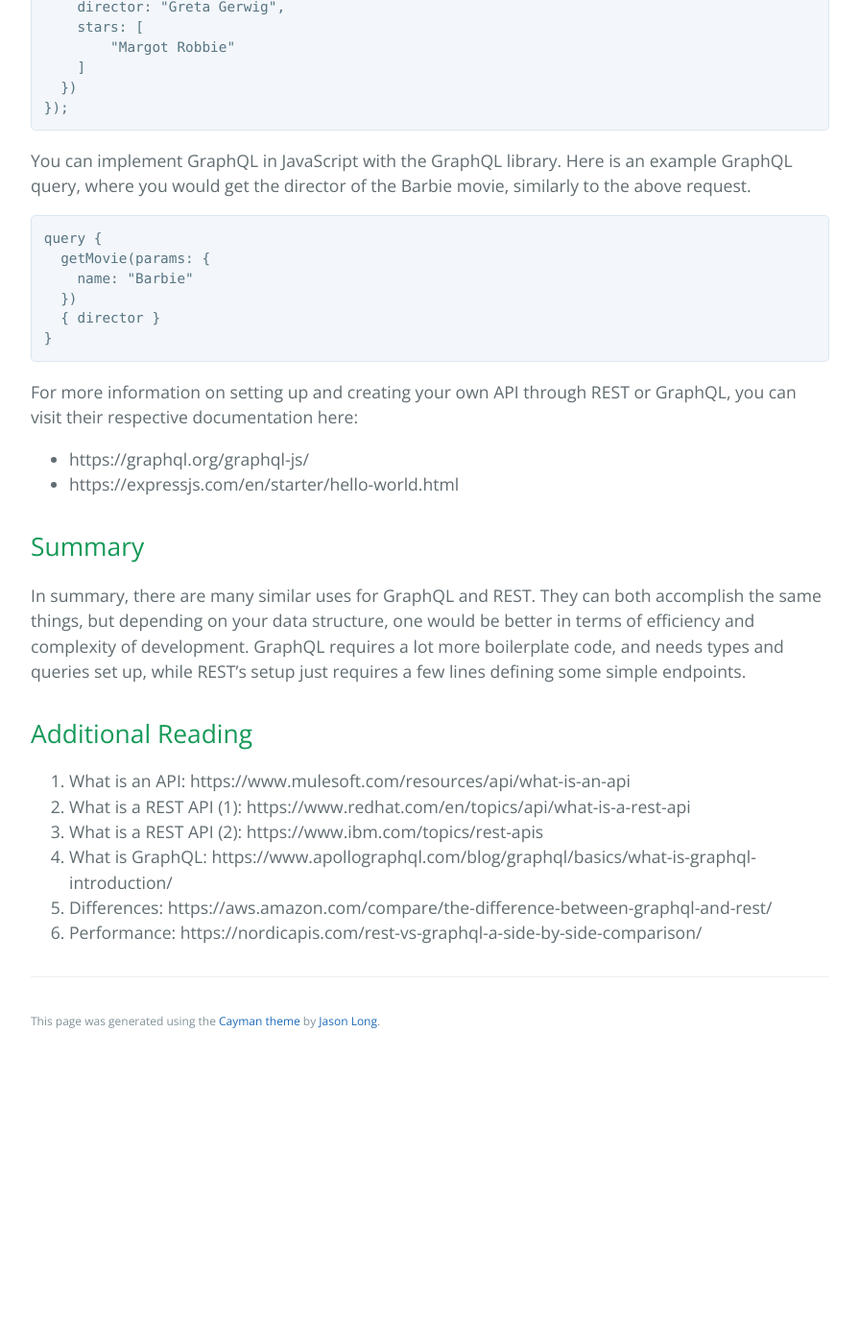
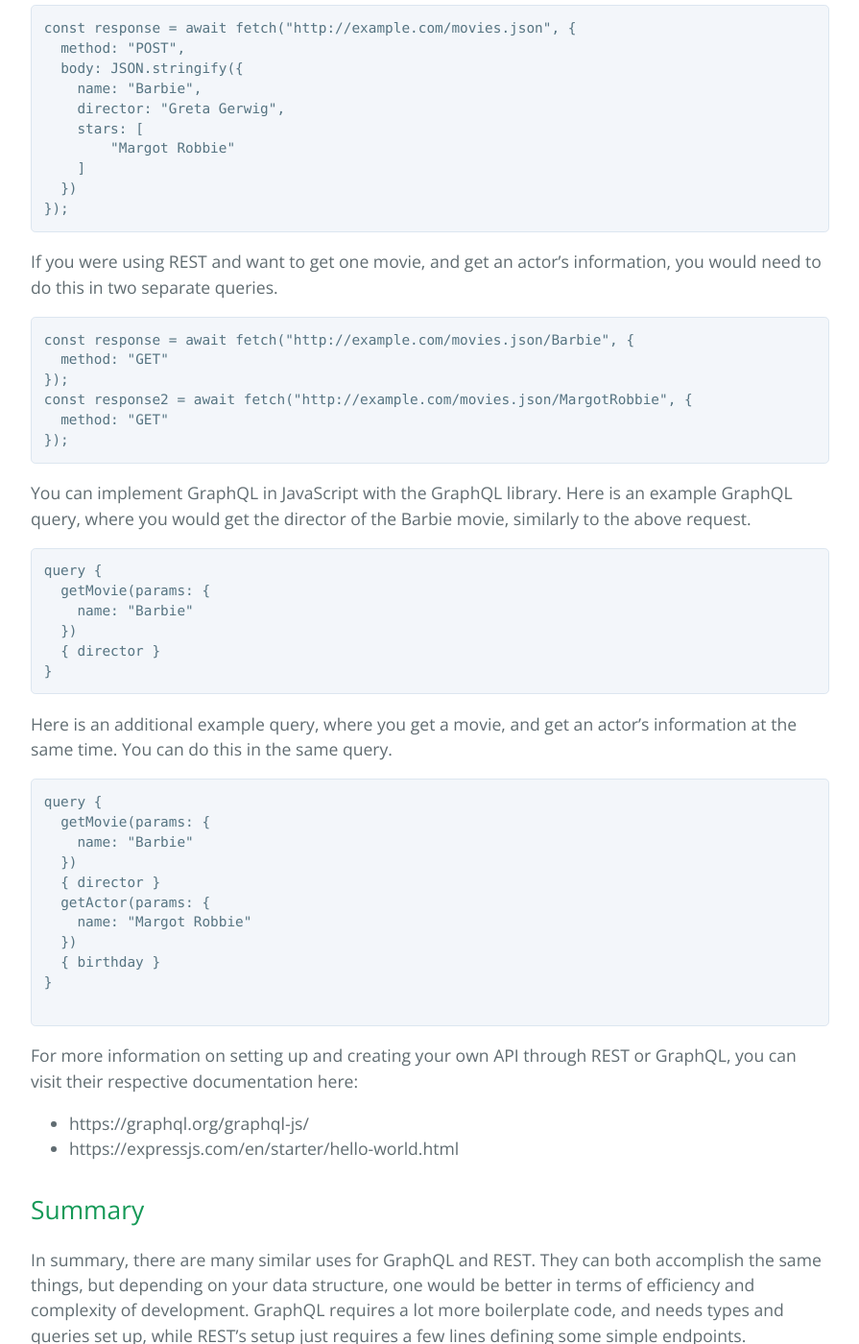
Before and after one commit to learning-software-engineering/learning-software-engineering.github.io, a Jekyll site: the page built from Topics/Development_Process/GraphQL_VS_REST.md, in a window 1280 px wide and 1400 px high, scrolled down 3293 px. Shown: the whole window at 96% size, without its empty margins (192-1087 px from the left). Built offline with Jekyll 4.4.1, drawn with Linux system fonts in a browser that asks for light colours; our own code applies the rules of GitHub Pages for plain Markdown files; before the commit the page ends 4399 px from its top, so only the background shows below that; some of the changed text lies outside the part shown.

Commit message:
Add examples of multiple queries or mutations via graphql and rest

````diff
--- a/Topics/Development_Process/GraphQL_VS_REST.md
+++ b/Topics/Development_Process/GraphQL_VS_REST.md
@@ -45,6 +45,7 @@ GraphQL is different from REST in the sense that it is not actually an API archi
     + To follow proper GraphQL standards, any endpoint that only sends back data would fall under `query`. Any endpoint that changes data in any way would fall under `mutation`.
 2. GraphQL is very specific; when you call an endpoint, you can request *exactly* what data you want, and you can send different structures of data, based on customizable `types`.
 3. GraphQL only requires one endpoint. Usually, this is found at the `/graphql` URL on a webapp. Since GraphQL is a query language, whenever call the endpoint, you use the request body to specify your query. From this, you can define mutations and queries, and can in fact, get multiple pieces on data through one request. Using the same example from REST, you would only need to send one `/graphql` request, and just write both queries for data in the same request. This allows you to get the same amount of data using one request instead of two separate ones.
+    + In GraphQL, you can send multiple queries, or multiple mutations via one request to the endpoint, meaning if you need to get many different pieces of data, or update multiple different data structures, it only requires one call. An example of this can be found in the [quick references](#quick-reference-for-common-uses) section.
 
 
 ## When does REST make sense to use?
@@ -69,6 +70,17 @@ const response = await fetch("http://example.com/movies.json", {
 });
 ```
 
+If you were using REST and want to get one movie, and get an actor's information, you would need to do this in two separate queries.
+
+```javascript
+const response = await fetch("http://example.com/movies.json/Barbie", {
+  method: "GET"
+});
+const response2 = await fetch("http://example.com/movies.json/MargotRobbie", {
+  method: "GET"
+});
+```
+
 You can implement GraphQL in JavaScript with the GraphQL library. Here is an example GraphQL query, where you would get the director of the Barbie movie, similarly to the above request.
 ```graphql
 query {
@@ -77,6 +89,22 @@ query {
   })
   { director }
 }
+```
+
+Here is an additional example query, where you get a movie, and get an actor's information at the same time. You can do this in the same query.
+
+```graphql
+query {
+  getMovie(params: {
+    name: "Barbie"
+  })
+  { director }
+  getActor(params: {
+    name: "Margot Robbie"
+  })
+  { birthday }
+}
+
 ```
 
 For more information on setting up and creating your own API through REST or GraphQL, you can visit their respective documentation here:
````
